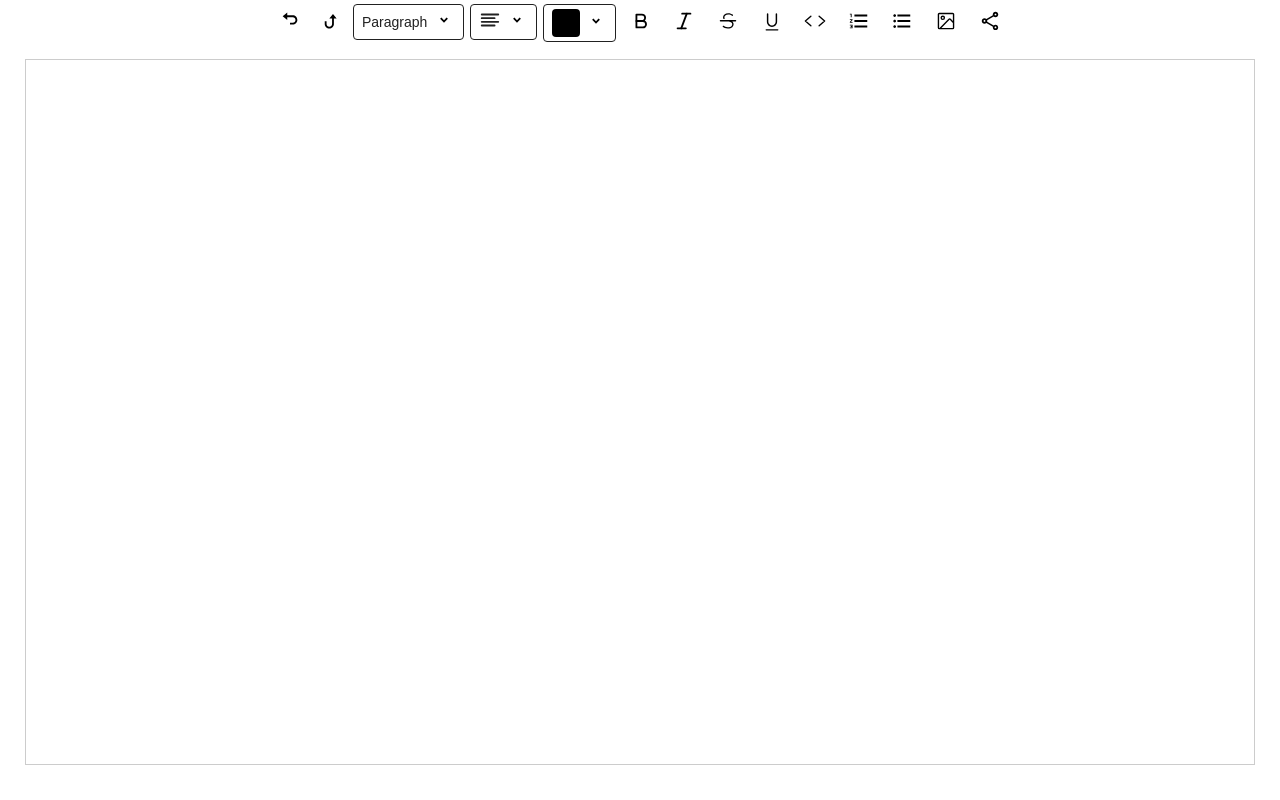
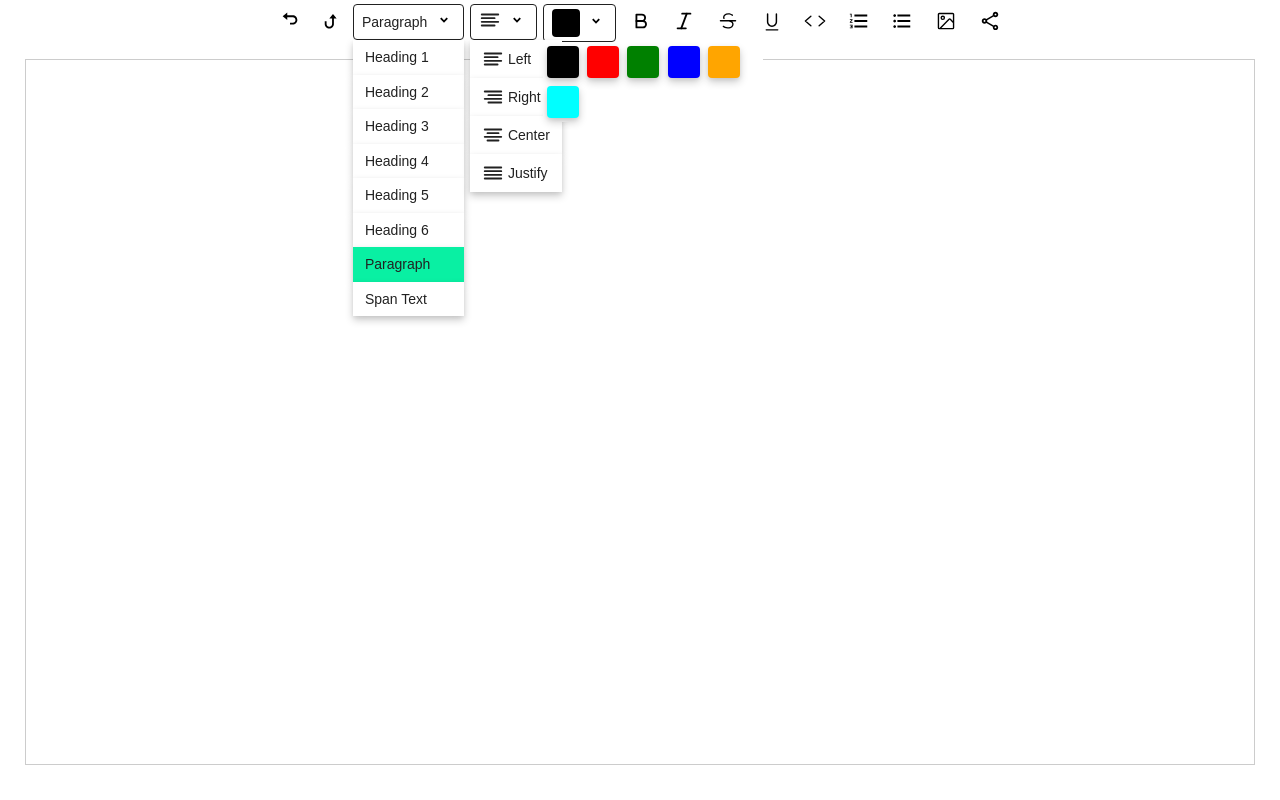
Before and after one commit to arun-kumar-1995/rich-text-editor, a React (Create React App) app in the folder frontend/: page / in a window 1280 px wide. Built offline with nearby package versions, Linux system fonts and the light colour scheme.

Commit message:
text align ment handled

```diff
--- a/frontend/src/App.js
+++ b/frontend/src/App.js
@@ -26,6 +26,13 @@ import TextFont from "./components/TextFont";
 import TextAlignment from "./components/TextAlignment";
 import TextColor from "./components/TextColor";
 
+const alignments = [
+  { element: FiAlignLeft, position: "Left" },
+  { element: FiAlignRight, position: "Right" },
+  { element: FiAlignCenter, position: "Center" },
+  { element: FiAlignJustify, position: "Justify" },
+];
+
 const App = () => {
   // for text style
   const [textStyle, setTextStyle] = useState({
@@ -33,9 +40,7 @@ const App = () => {
     text: "Paragraph",
   });
 
-  const [alignment, setAlignment] = useState({
-    element: FiAlignLeft,
-  });
+  const [alignment, setAlignment] = useState(alignments[0]);
 
   const [textColor, setTextColor] = useState("black");
   const handleTextStyle = (selectedTextStyle) => {
@@ -45,7 +50,12 @@ const App = () => {
 
   const handleAlignmentChange = (selectedTextAlignment) => {
     console.log("----ALIGN MENT----", selectedTextAlignment);
-    setAlignment(selectedTextAlignment);
+    // find the element based on position and set
+    const element = alignments.find(
+      (align) => align.position === selectedTextAlignment.position
+    );
+    console.log("----ALIGN MENT----", element);
+    setAlignment(element);
   };
 
   const handleTextColorChange = (selectedColor) => {
@@ -97,7 +107,7 @@ const App = () => {
           <div className="style-dropdown dropdown">
             <div
               className="current-color"
-              style={{ backgroundColor: textColor  }}
+              style={{ backgroundColor: textColor }}
             ></div>
             <button className="btn-icon arrow-down">
               <RiArrowDropDownLine />
--- a/frontend/src/components/TextAlignment.jsx
+++ b/frontend/src/components/TextAlignment.jsx
@@ -7,27 +7,29 @@ import {
 } from "react-icons/fi";
 
 const alignments = [
-  { element: FiAlignLeft, name: "Left" },
-  { element: FiAlignRight, name: "Right" },
-  { element: FiAlignCenter, name: "Center" },
-  { element: FiAlignJustify, name: "Justify" },
+  { element: FiAlignLeft, position: "Left" },
+  { element: FiAlignRight, position: "Right" },
+  { element: FiAlignCenter, position: "Center" },
+  { element: FiAlignJustify, position: "Justify" },
 ];
 
 const TextAlignment = ({ onHandleAlignmentChange }) => {
   const handleTextAlignment = (e) => {
-    console.log(e.target);
-
-    const textAlignment = e.currentTarget.getAttribute("data-alignment");
+    const textAlignment = e.target.getAttribute("data-alignment");
     console.log(textAlignment);
-    if (textAlignment) onHandleAlignmentChange({ element: textAlignment });
+    if (textAlignment) onHandleAlignmentChange({ position: textAlignment });
   };
 
   return (
     <div className="alignment-selector selector" onClick={handleTextAlignment}>
       {alignments.map((alignment, index) => (
-        <div key={index} data-alignment={alignment.name} className="alignment">
+        <div
+          key={index}
+          data-alignment={alignment.position}
+          className="alignment"
+        >
           {React.createElement(alignment.element)}
-          <span>{alignment.name}</span>
+          {alignment.position}
         </div>
       ))}
     </div>
--- a/frontend/src/styles/App.css
+++ b/frontend/src/styles/App.css
@@ -15,8 +15,8 @@ div.rich-top-nav section {
 
 .selector {
   position: absolute;
-  opacity: 0;
-  visibility: hidden;
+  /* opacity: 0;
+  visibility: hidden; */
   z-index: 1;
   transition: all 0.24s ease-in;
 }
@@ -76,8 +76,12 @@ button.editor-state {
 
 /* text alignment  */
 
-.alignment-selector .selector .alignment{
- width:100%;
+.alignment-selector  .alignment{
+  width:100%;
+}
+
+.alignment-selector  .alignment svg{
+ margin-right:0.2em;
 }
 
 
@@ -94,9 +98,11 @@ button.editor-state {
   padding: 0.4rem;
   display: flex;
   flex-direction: row;
+  flex-wrap: wrap;
   gap: 0.6em;
   border-radius: 0.4rem;
   background-color: #fff;
+  min-width:22rem;
 }
 
 .text-color-selector .color {
```
